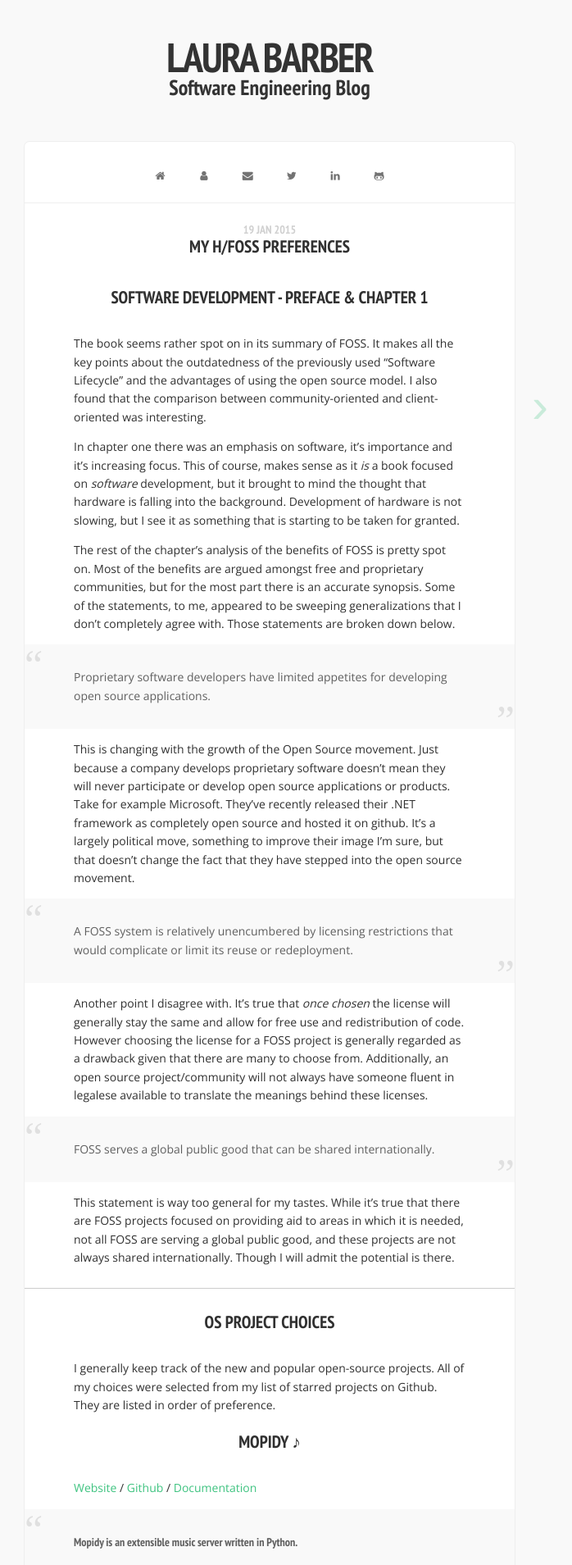
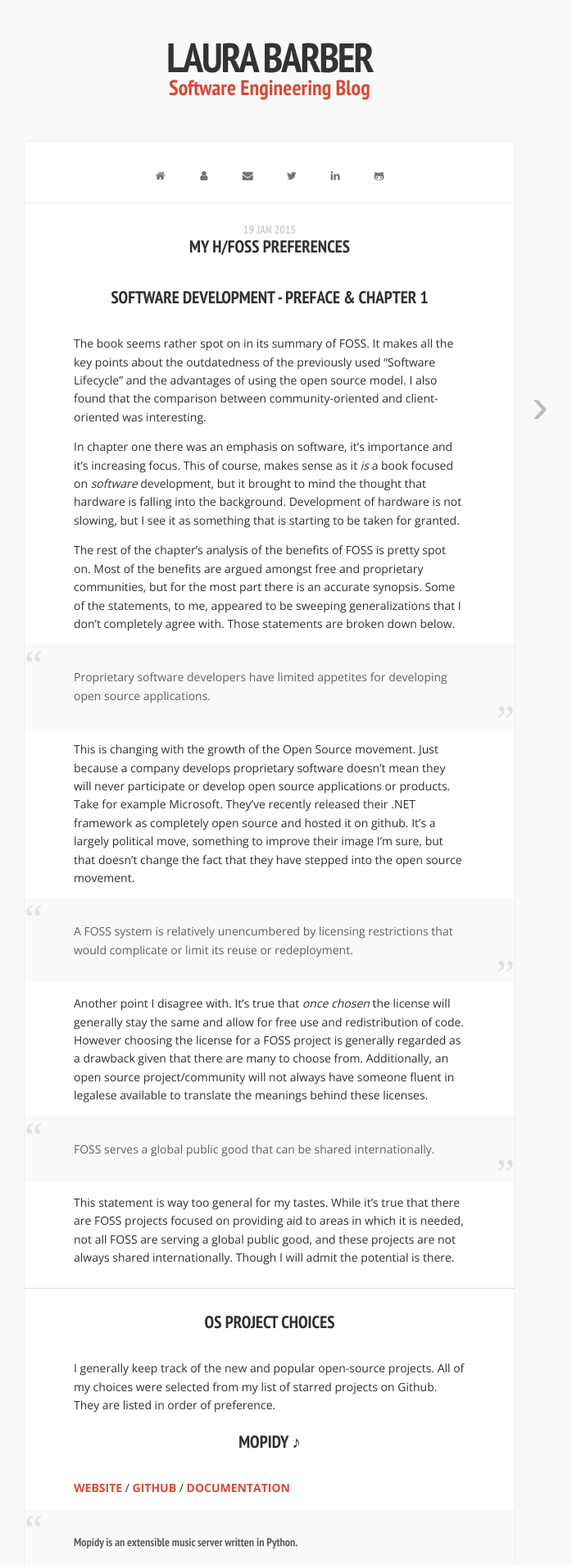
Before and after one commit to Lixxia/lixxia.github.io, a Jekyll site: the page built from _posts/2015-01-19-hfosspref.md, in a window 1280 px wide. Shown: the top 1909 px of the page at 82% size, without its empty margins (311-1009 px from the left). Built offline with Jekyll 4.4.1, drawn with Linux system fonts in a browser that asks for light colours; nearby versions of some CDN libraries; Markdown is read by kramdown in place of the engine named in the settings; comment, search, counter and statistics services are not loaded.

Commit message:
updated about me pages and changed link styles

```diff
--- a/stylesheets/style.css
+++ b/stylesheets/style.css
@@ -1,26 +1,45 @@
-.licon {;
-  margin: -15px 0px -10px 0px;
-  padding: 0px;
+#back-top {
+  z-index:-1;
 }
 
 #back-top a {
   text-align:center;
-  margin-top:-21px;
-  padding:5px;
+  margin-top:-5px;
   -webkit-transition: 1s;
   -moz-transition: 1s;
   transition: 1s;
+  font-size: 30px;
+  padding:0px 5px;
+  line-height: 1em;
+  vertical-align: center;
+  color:#737373;
 }
 
-.farw {
-  font-size: 20px;
-  line-height: 1px;
-  display: inline-block;
+#back-top i {
+  padding:0px 5px;
   border: 1px solid #ddd;
   background: #fff;
-  background-position: center center;
-  border-bottom-right-radius: 14px;
-  border-bottom-left-radius: 14px;
+  border-bottom-right-radius: 7px;
+  border-bottom-left-radius: 7px;
+}
+
+#back-top div {
+  padding-top:30px;
+  padding-bottom:0px;
+  margin-top:-40px;
+  z-index:0;
+  position: relative;
+  top: 0px;
+  color: #000;
+  font-family:'PT Sans Narrow', sans-serif;
+  font-size:16;
+  font-weight: 100;
+  text-align:center;
+  text-transform: uppercase;
+}
+
+#back-top-a:hover i {
+  color:#000;
 }
 
 div.ltext {
@@ -41,6 +60,11 @@ div.ltext:hover {
   color: #000;
   margin-bottom:-15px;
   padding-bottom:15px;
+}
+
+.licon {
+  margin: -15px 0px -10px 0px;
+  padding: 0px;
 }
 
 .float-top {
@@ -65,6 +89,29 @@ div.ltext:hover {
 .float-top:hover:before, .float-top:focus:before, .float-top:active:before {
   -webkit-transform: translateY(15px);
   transform: translateY(15px);
+}
+
+.float-bottom {
+  -webkit-transform: translateZ(0);
+  transform: translateZ(0);
+  -webkit-backface-visibility: hidden;
+  backface-visibility: hidden;
+  -moz-osx-font-smoothing: grayscale;
+  position: relative;
+  -webkit-transition-duration: 0.5s;
+  transition-duration: 0.5s;
+  -webkit-transition-property: transform;
+  transition-property: transform;
+  color:transparent !important;
+}
+.float-bottom:hover, .float-bottom:focus, .float-bottom:active {
+  -webkit-transform: translateY(8px);
+  transform: translateY(8px);
+  color:#000 !important;
+}
+.float-bottom:hover:before, .float-bottom:focus:before, .float-bottom:active:before {
+  -webkit-transform: translateY(-8px);
+  transform: translateY(-8px);
 }
 
 h1, h2, h3, h4, h5, strong, b {
@@ -93,7 +140,8 @@ h1, h2, h3, h4, h5, strong, b {
   font-weight: 600;
   outline: 0px none;
   line-height: 50px;
-  color: #333;
+  /*color: #333;*/
+  color: #d64937;
 }
 
 html, body {
@@ -186,7 +234,7 @@ footer {
   max-width: 600px;
   line-height: 2em;
   margin: auto;
-  padding-bottom: 30px;
+  padding-bottom: 80px;
   text-align: center; }
   footer * {
     color: #797979; }
@@ -202,7 +250,8 @@ footer {
   margin: 40px auto 20px;
   border-radius: 7px;
   border: 1px solid #eee;
-  position: relative; }
+  position: relative;
+  margin-bottom:-1px; }
   #container:before, #container:after {
     content: " ";
     display: table; }
@@ -252,7 +301,7 @@ footer {
 
 a, .as-link {
   text-decoration: none;
-  color: #3FC380;
+  color: #d64937;
   line-height: 1.4em;
   display: inline-block;
   vertical-align: baseline;
@@ -263,13 +312,19 @@ a, .as-link {
   -moz-transition: color 0.3s;
   -ms-transition: color 0.3s;
   -o-transition: color 0.3s;
-  transition: color 0.3s; }
+  transition: color 0.3s;
+  text-transform: uppercase;
+  letter-spacing: 0px;
+  font-weight: bold;}
   a.main, a:hover, .as-link.main, .as-link:hover {
     color: #737373;
     background-repeat: repeat-x;
     background-position: left bottom; }
   a:hover {
     color: #000 !important;
+  }
+  a.inline {
+    display:inline-block !important;
   }
   a.big-button, .as-link.big-button {
     min-width: 30%;
@@ -299,10 +354,10 @@ a, .as-link {
     a.big-button:active, .as-link.big-button:active {
       box-shadow: inset 0 1px 0px rgba(0, 0, 0, 0.1); }
     a.big-button.red, .as-link.big-button.red {
-      border-color: #ddacac;
-      background: #a65; }
+      border-color: #ae3324;
+      background: #d64937; }
       a.big-button.red:hover, .as-link.big-button.red:hover {
-        background: #b76; }
+        background: #dd6758; }
     a.big-button.gray, .as-link.big-button.gray {
       border-color: #f4f4f4;
       color: #ffffff;
@@ -322,7 +377,7 @@ a, .as-link {
 
 hr {
   border: 0;
-  border-bottom: 1px solid #CCC;
+  border-bottom: 1px solid #ddd;
   margin: 25px 0; }
 
 ul.posts, ul.posts li {
@@ -454,7 +509,10 @@ img {
     width: 20px; }
 
 .paging a {
-  opacity: 0.25; }
+  opacity: 0.25;
+  color: #000;
+  text-transform: none;
+  font-weight: normal; }
 .paging a:hover {
   opacity: 0.7;
   background: none; }
```
Also changed, not shown: about.md (+3 -1 lines).
